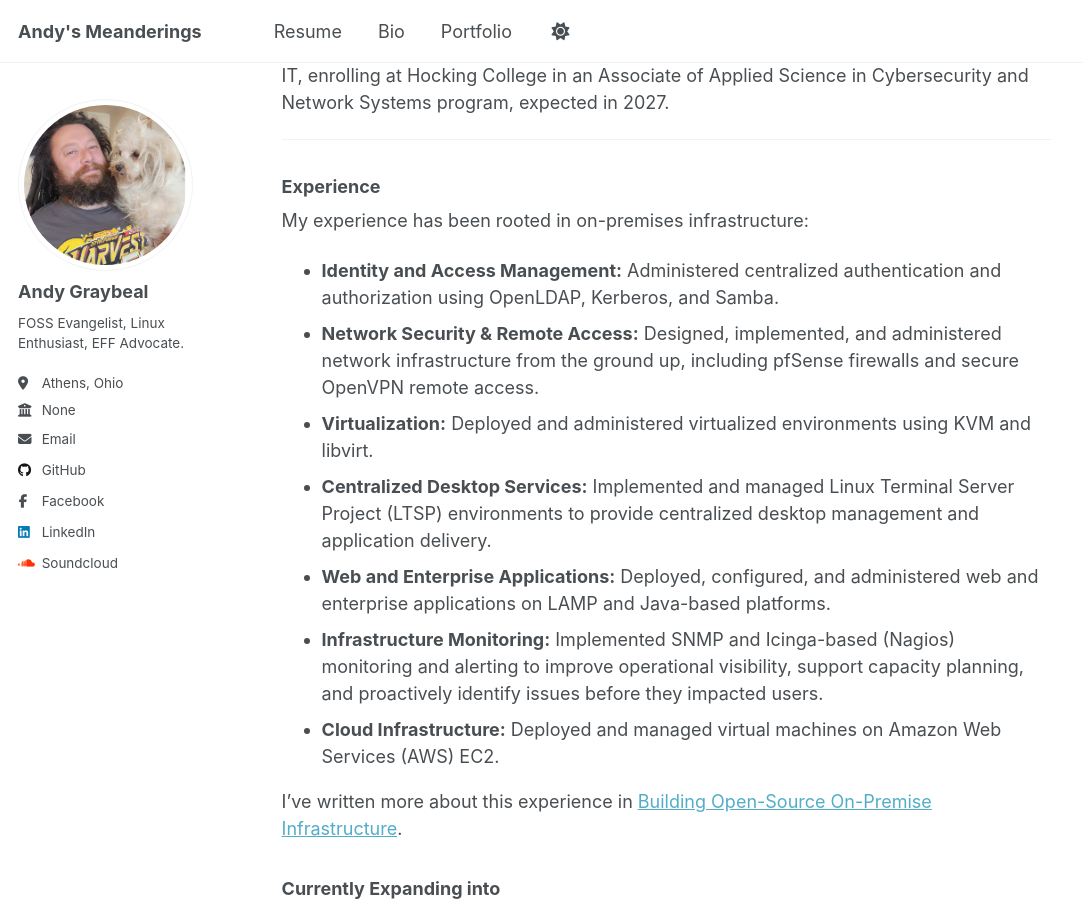
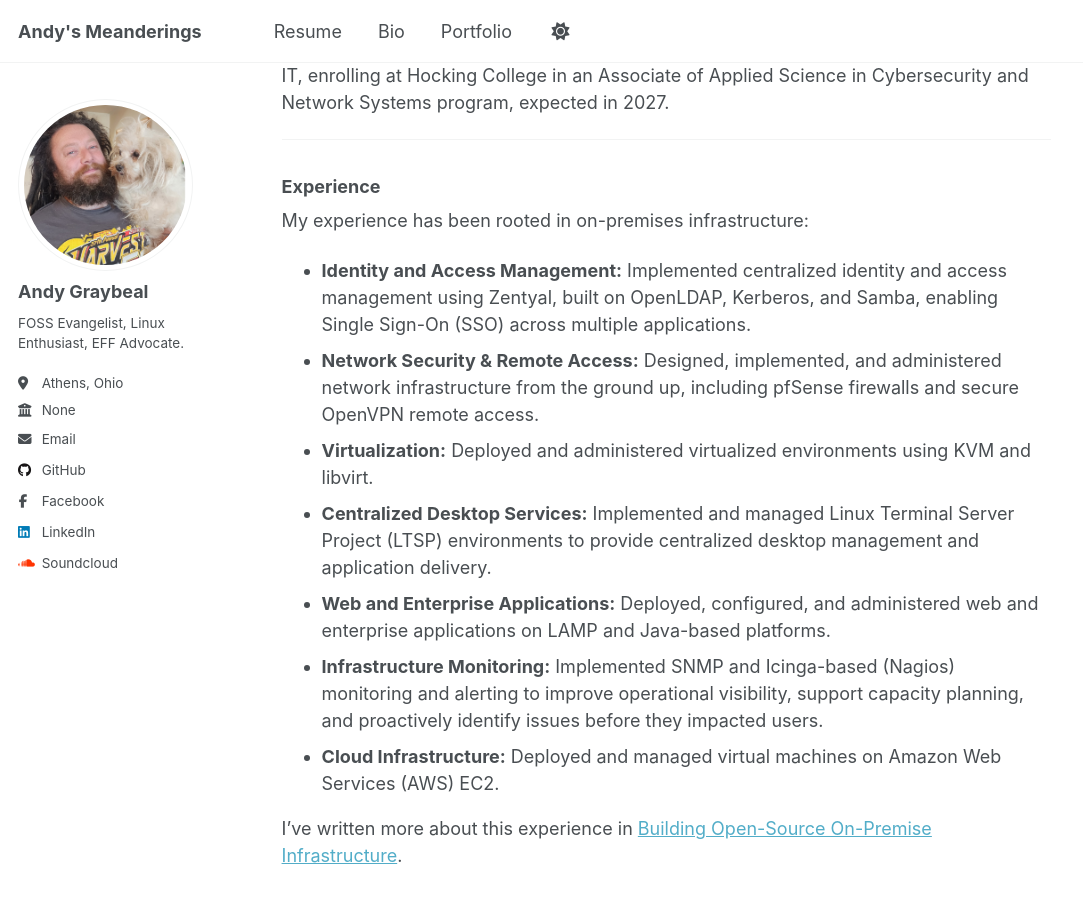
Before and after one commit to andy-graybeal/andy-graybeal.github.io, a Jekyll site: the page built from _pages/about.md, in a window 1280 px wide and 900 px high, scrolled down 1049 px. Shown: the whole window, without its empty margins (0-1083 px from the left). Built offline with Jekyll 4.4.1, drawn with Linux system fonts in a browser that asks for light colours; a script that is not in the unit is left out.

Commit message:
Revise Identity and Access Management experience
Updated the Identity and Access Management section to reflect the implementation of Zentyal for centralized identity management and SSO.

```diff
--- a/_pages/about.md
+++ b/_pages/about.md
@@ -79,7 +79,7 @@ In 2015, I founded and operated a mobile food business, managing its strategic p
 
 My experience has been rooted in on-premises infrastructure:
 
-- **Identity and Access Management:** Administered centralized authentication and authorization using OpenLDAP, Kerberos, and Samba.
+- **Identity and Access Management:** Implemented centralized identity and access management using Zentyal, built on OpenLDAP, Kerberos, and Samba, enabling Single Sign-On (SSO) across multiple applications.
 - **Network Security & Remote Access:** Designed, implemented, and administered network infrastructure from the ground up, including pfSense firewalls and secure OpenVPN remote access.
 - **Virtualization:** Deployed and administered virtualized environments using KVM and libvirt.
 - **Centralized Desktop Services:** Implemented and managed Linux Terminal Server Project (LTSP) environments to provide centralized desktop management and application delivery.
```
